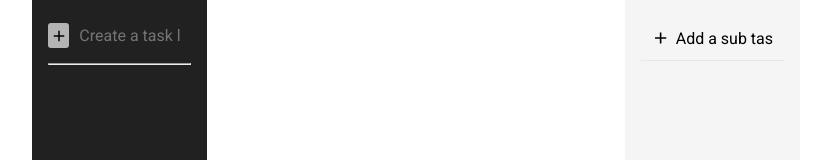
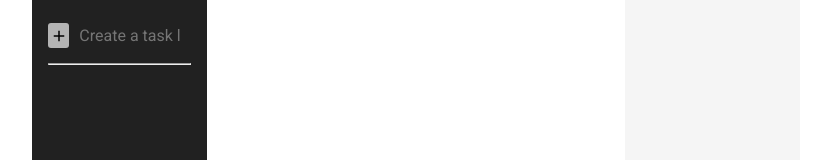
Before and after one commit to patrickiyog/todo-list-app, a React (Create React App) app: page / in a window 1280 px wide. Shown: the top 160 px of the page, without its empty margins (224-1039 px from the left). Built offline with nearby package versions, Linux system fonts and the light colour scheme.

Commit message:
make tasks editable

```diff
--- a/src/components/TaskPanel/TaskPanel.tsx
+++ b/src/components/TaskPanel/TaskPanel.tsx
@@ -1,4 +1,4 @@
-import React from 'react';
+import React, { useState, useEffect } from 'react';
 import './TaskPanel.css';
 import SubTaskForm from '../SubTaskForm/SubTaskForm';
 
@@ -9,12 +9,21 @@ interface Props {
 
 const TaskPanel = ({ taskListId, taskId }: Props) => {
 
+    const [taskEditable, setTaskEditable] = useState(false);
+
+    useEffect(() => {
+        setTaskEditable(taskId !== '');
+    }, [taskId])
+
     return (
         <div className="task-panel">
-            <SubTaskForm
-                taskListId={taskListId}
-                taskId={taskId}
-            />
+            {
+                taskEditable &&
+                <SubTaskForm
+                    taskListId={taskListId}
+                    taskId={taskId}
+                />
+            }
         </div>
     );
 }
```
